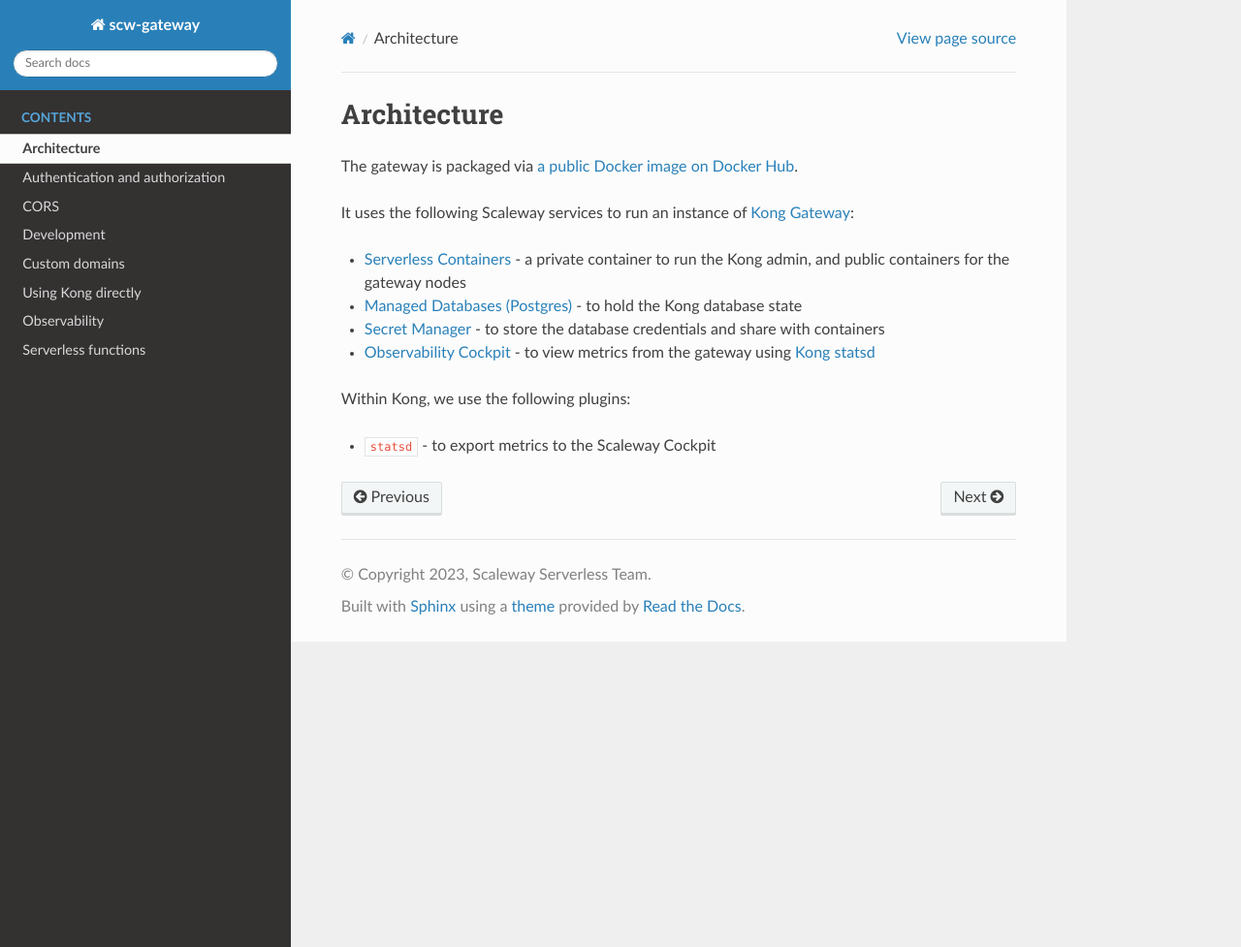
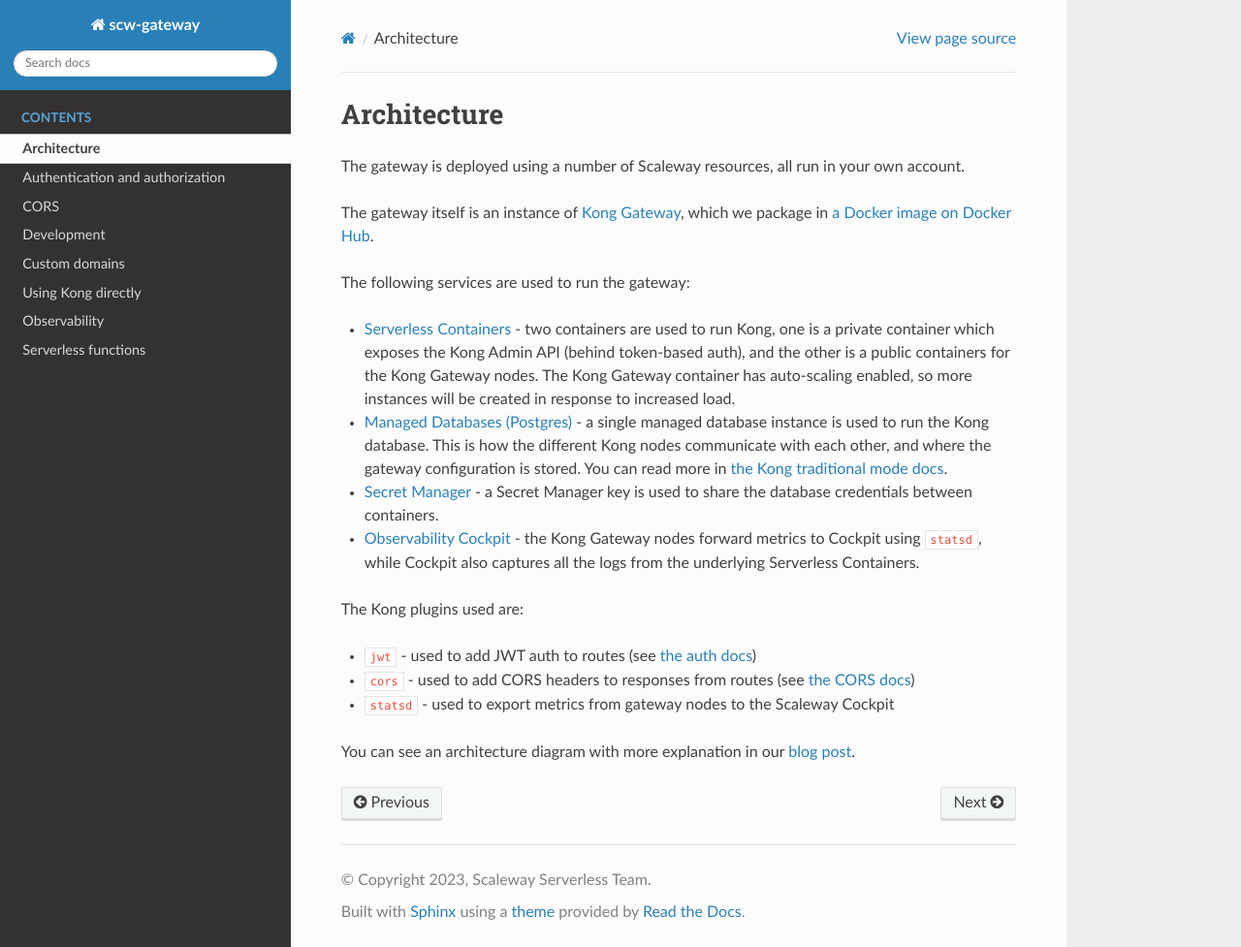
Before and after one commit to scaleway/serverless-gateway, a Sphinx documentation site: the page built from docs/source/architecture.md, in a window 1280 px wide and 977 px high. Shown: the whole window at 97% size. Built offline with Sphinx 7.4.7 and the Read the Docs theme 2.0.0, drawn with Linux system fonts in a browser that asks for light colours.

Commit message:
Architecture details

```diff
--- a/docs/source/architecture.md
+++ b/docs/source/architecture.md
@@ -1,14 +1,20 @@
 # Architecture
 
-The gateway is packaged via [a public Docker image on Docker Hub](https://hub.docker.com/r/scaleway/serverless-gateway).
+The gateway is deployed using a number of Scaleway resources, all run in your own account.
 
-It uses the following Scaleway services to run an instance of [Kong Gateway](https://konghq.com/):
+The gateway itself is an instance of [Kong Gateway](https://konghq.com/), which we package in [a Docker image on Docker Hub](https://hub.docker.com/r/scaleway/serverless-gateway).
 
-- [Serverless Containers](https://www.scaleway.com/en/serverless-containers/) - a private container to run the Kong admin, and public containers for the gateway nodes
-- [Managed Databases (Postgres)](https://www.scaleway.com/en/database/) - to hold the Kong database state
-- [Secret Manager](https://www.scaleway.com/en/secret-manager/) - to store the database credentials and share with containers
-- [Observability Cockpit](https://www.scaleway.com/en/cockpit/) - to view metrics from the gateway using [Kong statsd](https://docs.konghq.com/hub/kong-inc/statsd/)
+The following services are used to run the gateway:
 
-Within Kong, we use the following plugins:
+- [Serverless Containers](https://www.scaleway.com/en/serverless-containers/) - two containers are used to run Kong, one is a private container which exposes the Kong Admin API (behind token-based auth), and the other is a public containers for the Kong Gateway nodes. The Kong Gateway container has auto-scaling enabled, so more instances will be created in response to increased load.
+- [Managed Databases (Postgres)](https://www.scaleway.com/en/database/) - a single managed database instance is used to run the Kong database. This is how the different Kong nodes communicate with each other, and where the gateway configuration is stored. You can read more in [the Kong traditional mode docs](https://docs.konghq.com/gateway/3.3.x/production/deployment-topologies/traditional/).
+- [Secret Manager](https://www.scaleway.com/en/secret-manager/) - a Secret Manager key is used to share the database credentials between containers.
+- [Observability Cockpit](https://www.scaleway.com/en/cockpit/) - the Kong Gateway nodes forward metrics to Cockpit using `statsd`, while Cockpit also captures all the logs from the underlying Serverless Containers.
 
-- [`statsd`](https://docs.konghq.com/hub/kong-inc/statsd/) - to export metrics to the Scaleway Cockpit
+The Kong plugins used are:
+
+- [`jwt`](https://docs.konghq.com/hub/kong-inc/jwt/) - used to add JWT auth to routes (see [the auth docs](https://serverless-gateway.readthedocs.io/en/latest/auth.html))
+- [`cors`](https://docs.konghq.com/hub/kong-inc/jwt/) - used to add CORS headers to responses from routes (see [the CORS docs](https://serverless-gateway.readthedocs.io/en/latest/cors.html))
+- [`statsd`](https://docs.konghq.com/hub/kong-inc/statsd/) - used to export metrics from gateway nodes to the Scaleway Cockpit
+
+You can see an architecture diagram with more explanation in our [blog post](https://www.scaleway.com/en/blog/api-gateway-early-access/).
```
